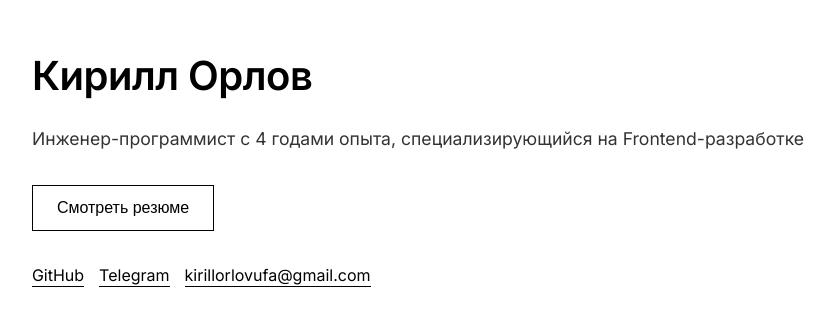
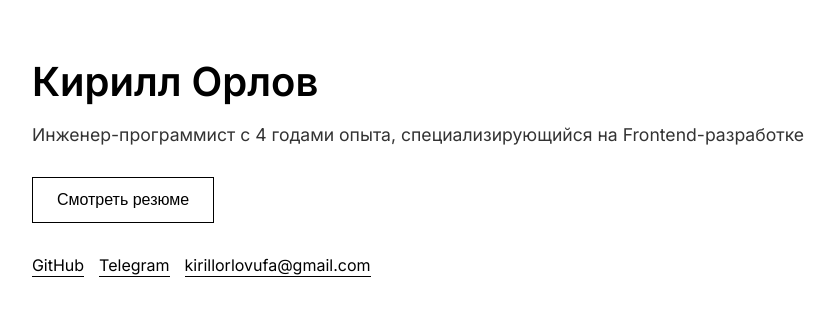
Before and after one commit to kirill-orlov/about-me, a React (Vite) app: page / in a window 1280 px wide. Shown: the part 225-548 px from the top of the page, without its empty margins (222-1057 px from the left). Built offline with nearby package versions, Linux system fonts and the light colour scheme.

Commit message:
fix(styles): fix colors in safari

```diff
--- a/src/app.css
+++ b/src/app.css
@@ -6,7 +6,6 @@ body {
 }
 body {
   font-family: 'Inter', sans-serif;
-  line-height: 1.6;
   color: #000;
   background-color: #fff;
   margin: 0;
@@ -32,7 +31,6 @@ h1 {
   font-size: 2.5rem;
   font-weight: 600;
   margin-bottom: 0.5rem;
-  letter-spacing: -0.5px;
 }
 
 .subtitle {
@@ -71,6 +69,7 @@ h1 {
 
 /* Button */
 .download-button {
+  color: #000;
   background: none;
   border: 1px solid #000;
   padding: 0.8rem 1.5rem;
```
